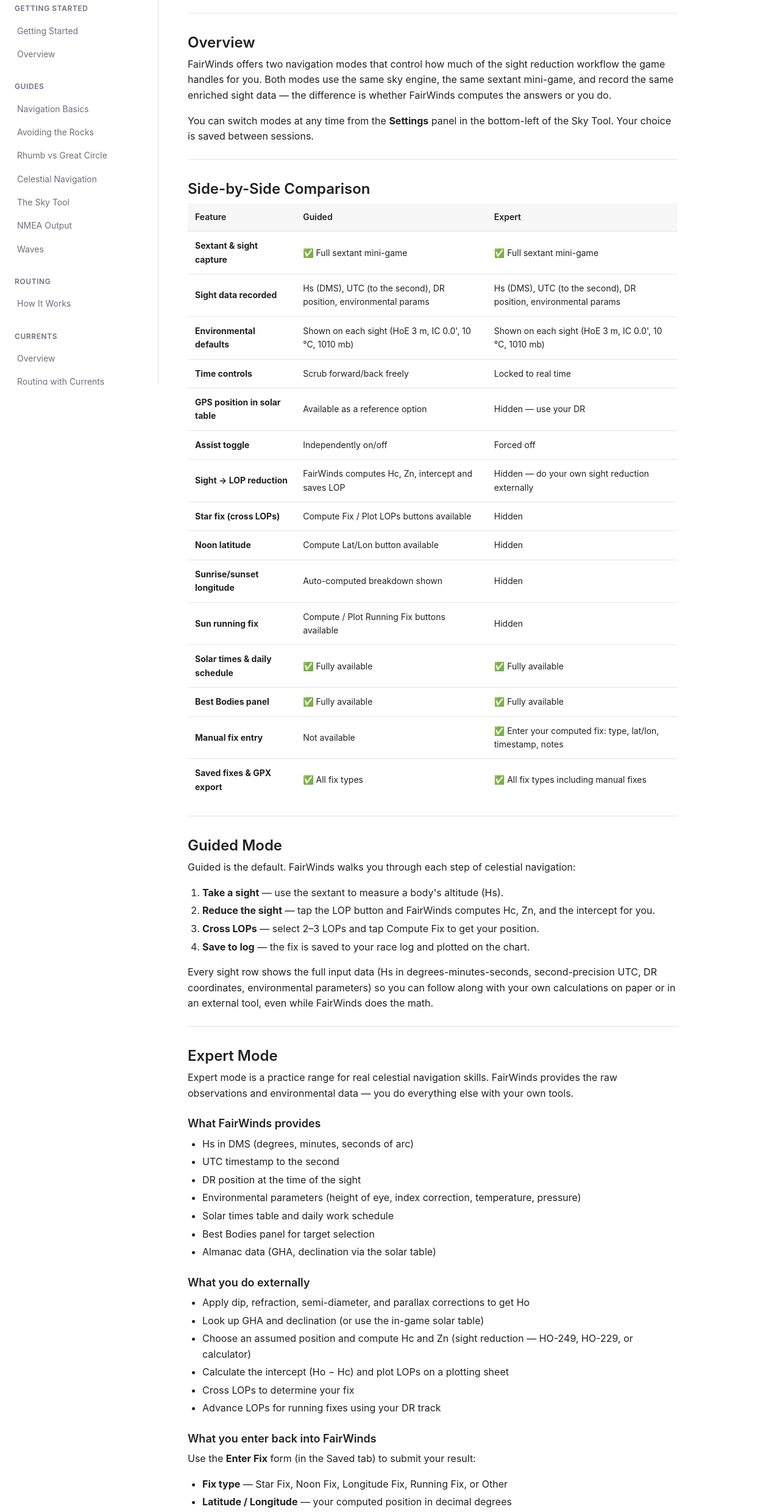
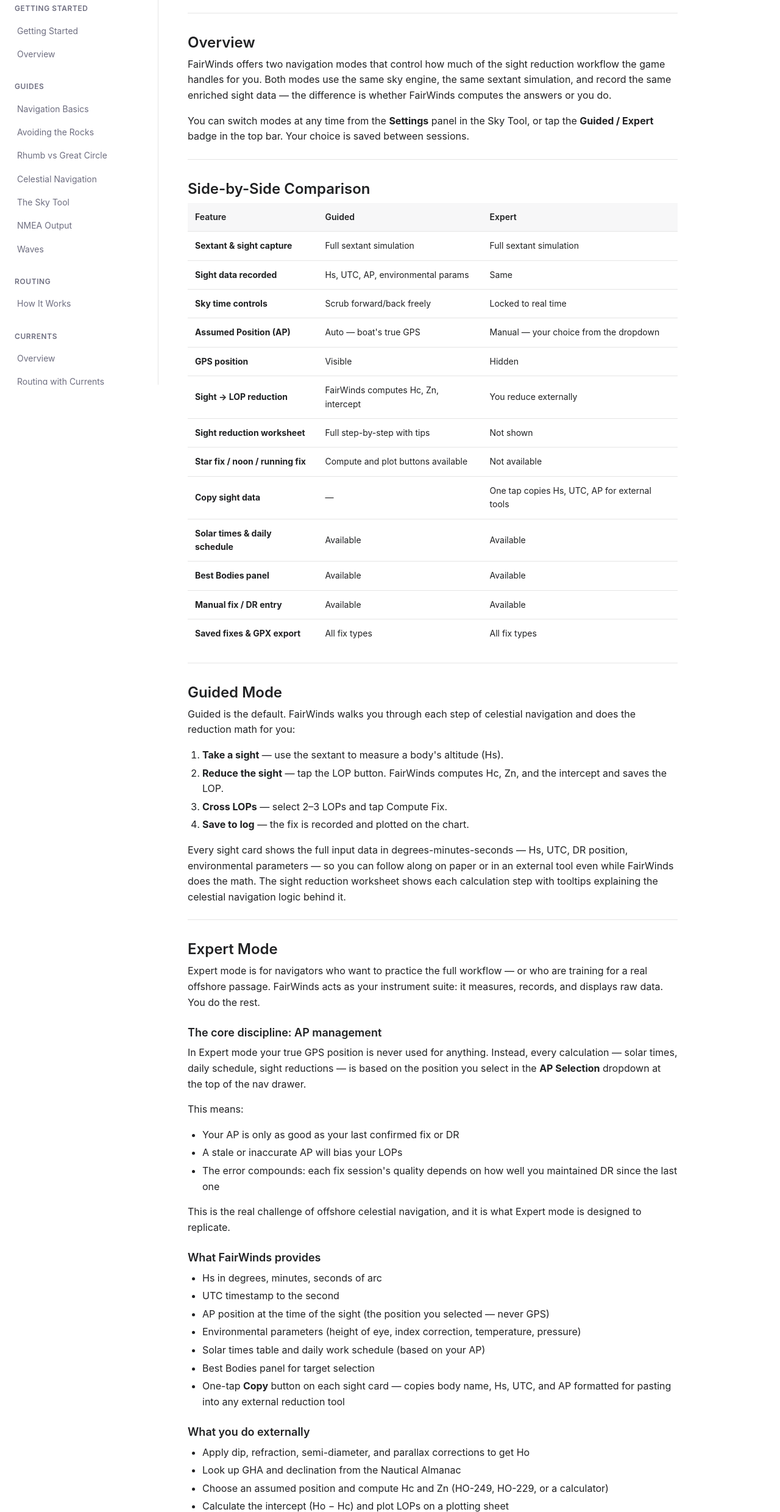
Before and after one commit to Fairlead-Ventures-LLC/fairwinds-docs, an Eleventy site: page src/en/guides/navigation-modes.md in a window 1280 px wide. Shown: the part 169-2649 px from the top of the page at 61% size. Built offline with nearby package versions, Linux system fonts and the light colour scheme; Eleventy itself is replaced by a stand-in of ours; files that its build step writes are made by us from their sources.

Commit message:
update navigation modes documentation

```diff
--- a/src/en/guides/navigation-modes.md
+++ b/src/en/guides/navigation-modes.md
@@ -5,7 +5,7 @@
 
 # Navigation Modes
 
-<p class="lead">Guided mode teaches you cel nav. Expert mode lets you prove you know it.</p>
+<p class="lead">Guided mode teaches you cel nav. Expert mode puts you at the chart table.</p>
 
 ← Back to [Celestial Navigation](/en/guides/celestial-navigation/)
 
@@ -13,9 +13,9 @@
 
 ## Overview
 
-FairWinds offers two navigation modes that control how much of the sight reduction workflow the game handles for you. Both modes use the same sky engine, the same sextant mini-game, and record the same enriched sight data — the difference is whether FairWinds computes the answers or you do.
+FairWinds offers two navigation modes that control how much of the sight reduction workflow the game handles for you. Both modes use the same sky engine, the same sextant simulation, and record the same enriched sight data — the difference is whether FairWinds computes the answers or you do.
 
-You can switch modes at any time from the **Settings** panel in the bottom-left of the Sky Tool. Your choice is saved between sessions.
+You can switch modes at any time from the **Settings** panel in the Sky Tool, or tap the **Guided / Expert** badge in the top bar. Your choice is saved between sessions.
 
 ---
 
@@ -23,87 +23,89 @@
 
 | Feature | Guided | Expert |
 |---|---|---|
-| **Sextant & sight capture** | ✅ Full sextant mini-game | ✅ Full sextant mini-game |
-| **Sight data recorded** | Hs (DMS), UTC (to the second), DR position, environmental params | Hs (DMS), UTC (to the second), DR position, environmental params |
-| **Environmental defaults** | Shown on each sight (HoE 3 m, IC 0.0', 10 °C, 1010 mb) | Shown on each sight (HoE 3 m, IC 0.0', 10 °C, 1010 mb) |
-| **Time controls** | Scrub forward/back freely | Locked to real time |
-| **GPS position in solar table** | Available as a reference option | Hidden — use your DR |
-| **Assist toggle** | Independently on/off | Forced off |
-| **Sight → LOP reduction** | FairWinds computes Hc, Zn, intercept and saves LOP | Hidden — do your own sight reduction externally |
-| **Star fix (cross LOPs)** | Compute Fix / Plot LOPs buttons available | Hidden |
-| **Noon latitude** | Compute Lat/Lon button available | Hidden |
-| **Sunrise/sunset longitude** | Auto-computed breakdown shown | Hidden |
-| **Sun running fix** | Compute / Plot Running Fix buttons available | Hidden |
-| **Solar times & daily schedule** | ✅ Fully available | ✅ Fully available |
-| **Best Bodies panel** | ✅ Fully available | ✅ Fully available |
-| **Manual fix entry** | Not available | ✅ Enter your computed fix: type, lat/lon, timestamp, notes |
-| **Saved fixes & GPX export** | ✅ All fix types | ✅ All fix types including manual fixes |
+| **Sextant & sight capture** | Full sextant simulation | Full sextant simulation |
+| **Sight data recorded** | Hs, UTC, AP, environmental params | Same |
+| **Sky time controls** | Scrub forward/back freely | Locked to real time |
+| **Assumed Position (AP)** | Auto — boat's true GPS | Manual — your choice from the dropdown |
+| **GPS position** | Visible | Hidden |
+| **Sight → LOP reduction** | FairWinds computes Hc, Zn, intercept | You reduce externally |
+| **Sight reduction worksheet** | Full step-by-step with tips | Not shown |
+| **Star fix / noon / running fix** | Compute and plot buttons available | Not available |
+| **Copy sight data** | — | One tap copies Hs, UTC, AP for external tools |
+| **Solar times & daily schedule** | Available | Available |
+| **Best Bodies panel** | Available | Available |
+| **Manual fix / DR entry** | Available | Available |
+| **Saved fixes & GPX export** | All fix types | All fix types |
 
 ---
 
 ## Guided Mode
 
-Guided is the default. FairWinds walks you through each step of celestial navigation:
+Guided is the default. FairWinds walks you through each step of celestial navigation and does the reduction math for you:
 
 1. **Take a sight** — use the sextant to measure a body's altitude (Hs).
-2. **Reduce the sight** — tap the LOP button and FairWinds computes Hc, Zn, and the intercept for you.
-3. **Cross LOPs** — select 2–3 LOPs and tap Compute Fix to get your position.
-4. **Save to log** — the fix is saved to your race log and plotted on the chart.
+2. **Reduce the sight** — tap the LOP button. FairWinds computes Hc, Zn, and the intercept and saves the LOP.
+3. **Cross LOPs** — select 2–3 LOPs and tap Compute Fix.
+4. **Save to log** — the fix is recorded and plotted on the chart.
 
-Every sight row shows the full input data (Hs in degrees-minutes-seconds, second-precision UTC, DR coordinates, environmental parameters) so you can follow along with your own calculations on paper or in an external tool, even while FairWinds does the math.
+Every sight card shows the full input data in degrees-minutes-seconds — Hs, UTC, DR position, environmental parameters — so you can follow along on paper or in an external tool even while FairWinds does the math. The sight reduction worksheet shows each calculation step with tooltips explaining the celestial navigation logic behind it.
 
 ---
 
 ## Expert Mode
 
-Expert mode is a practice range for real celestial navigation skills. FairWinds provides the raw observations and environmental data — you do everything else with your own tools.
+Expert mode is for navigators who want to practice the full workflow — or who are training for a real offshore passage. FairWinds acts as your instrument suite: it measures, records, and displays raw data. You do the rest.
+
+### The core discipline: AP management
+
+In Expert mode your true GPS position is never used for anything. Instead, every calculation — solar times, daily schedule, sight reductions — is based on the position you select in the **AP Selection** dropdown at the top of the nav drawer.
+
+This means:
+- Your AP is only as good as your last confirmed fix or DR
+- A stale or inaccurate AP will bias your LOPs
+- The error compounds: each fix session's quality depends on how well you maintained DR since the last one
+
+This is the real challenge of offshore celestial navigation, and it is what Expert mode is designed to replicate.
 
 ### What FairWinds provides
 
-- Hs in DMS (degrees, minutes, seconds of arc)
+- Hs in degrees, minutes, seconds of arc
 - UTC timestamp to the second
-- DR position at the time of the sight
+- AP position at the time of the sight (the position you selected — never GPS)
 - Environmental parameters (height of eye, index correction, temperature, pressure)
-- Solar times table and daily work schedule
+- Solar times table and daily work schedule (based on your AP)
 - Best Bodies panel for target selection
-- Almanac data (GHA, declination via the solar table)
+- One-tap **Copy** button on each sight card — copies body name, Hs, UTC, and AP formatted for pasting into any external reduction tool
 
 ### What you do externally
 
 - Apply dip, refraction, semi-diameter, and parallax corrections to get Ho
-- Look up GHA and declination (or use the in-game solar table)
-- Choose an assumed position and compute Hc and Zn (sight reduction — HO-249, HO-229, or calculator)
+- Look up GHA and declination from the Nautical Almanac
+- Choose an assumed position and compute Hc and Zn (HO-249, HO-229, or a calculator)
 - Calculate the intercept (Ho − Hc) and plot LOPs on a plotting sheet
 - Cross LOPs to determine your fix
 - Advance LOPs for running fixes using your DR track
 
-### What you enter back into FairWinds
+### Entering your result
 
-Use the **Enter Fix** form (in the Saved tab) to submit your result:
+Use the **Enter Fix** or **Set DR** form in the Saved tab:
 
 - **Fix type** — Star Fix, Noon Fix, Longitude Fix, Running Fix, or Other
-- **Latitude / Longitude** — your computed position in decimal degrees
-- **Notes** — optional free text (e.g. "3-star fix, Vega/Arcturus/Spica, 42° spread")
+- **Latitude / Longitude** — your computed position
+- **Notes** — optional (e.g. "3-star, Vega/Arcturus/Spica, 42° spread")
 
-Your manual fix is saved to the race log alongside any guided fixes and appears in the Saved tab and GPX exports.
+Your fix becomes the new reference for subsequent solar times and sight reductions. The AP dropdown updates automatically to reflect it.
 
-### What FairWinds does not build
+### The DR discipline
 
-Expert mode deliberately avoids duplicating external tools:
-
-- No sight reduction tables or built-in calculator
-- No plotting sheet or LOP drawing
-- No intercept / Zn computation display
-- No fix quality assessment for manual entries
-
-The goal is to give you everything a real navigator would have at the chart table — the observations, the time, and the environmental conditions — and let your skills do the rest.
+A good navigator never lets the DR go stale. Log a new DR mark whenever your course or speed changes significantly — it costs thirty seconds and keeps your next sight session's AP accurate. If you miss fix sessions during overcast weather, frequent DR marks are the only thing keeping your LOPs reliable when the sky clears.
 
 ---
 
 ## Switching Modes
 
-Open the **Settings** panel (gear icon, bottom-left of the Sky Tool) and use the **Nav** toggle to switch between Guided and Expert.
+Tap the **Guided / Expert** badge in the top bar of the Sky Tool, or open **Settings** (gear icon, bottom-left) and use the **Mode** toggle.
 
-- Setting Expert forces **Assist off** (time scrubbing and GPS position are disabled).
-- Switching back to Guided restores independent Assist control.
-- Both settings persist to your browser between sessions.
+- Switching to Expert locks sky time to real time and hides all computed results.
+- Switching back to Guided restores time scrubbing and computed reductions.
+- Your mode is saved between sessions.
```
Also changed, not shown: src/en/guides/sky-tool.md (+1 -1 lines).
